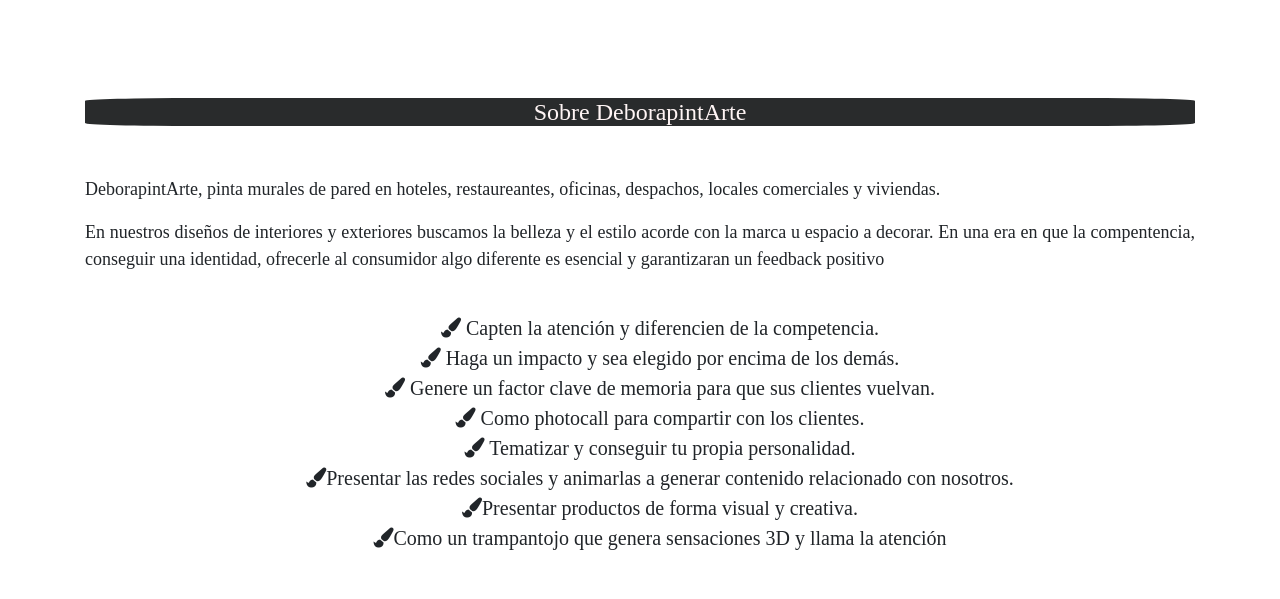
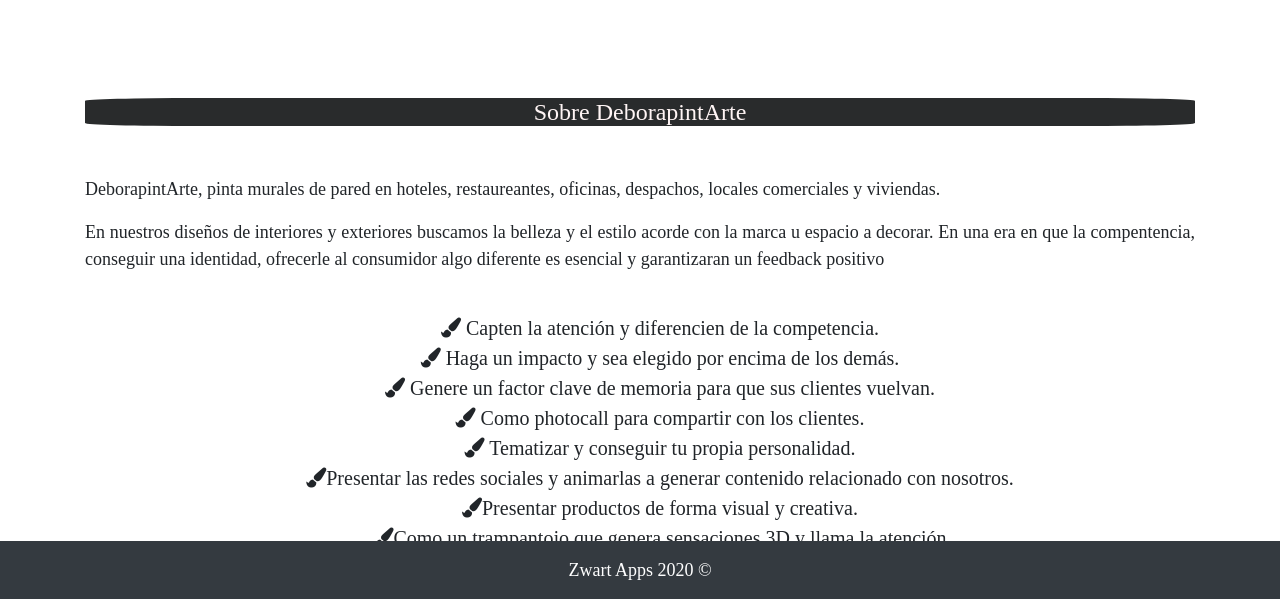
Before and after one commit to zwartapps/Deborapintarte, a plain HTML site: page index.html in a window 1280 px wide. Shown: the part 200-799 px from the top of the page. Drawn offline with nearby package versions, Linux system fonts and the light colour scheme; a web font is replaced by a local one.

Commit message:
footer updated

```diff
--- a/index.html
+++ b/index.html
@@ -275,8 +275,12 @@
 
 
                     <!--Footer-->
-                    <footer class="py-3 bg-dark sticky-bottom">
-                        <div class="m-0 text-center text-white">Zwart Apps 2020 &#169</div>
+                    <footer class="py-3 bg-dark fixed-bottom">
+                        <div class="container">
+                            <p class="m-0 text-center text-white">Zwart Apps <script type="text/javascript">
+                                document.write(new Date().getFullYear());
+                              </script> &copy;</p>
+                        </div>
                     </footer>
 
 
```
